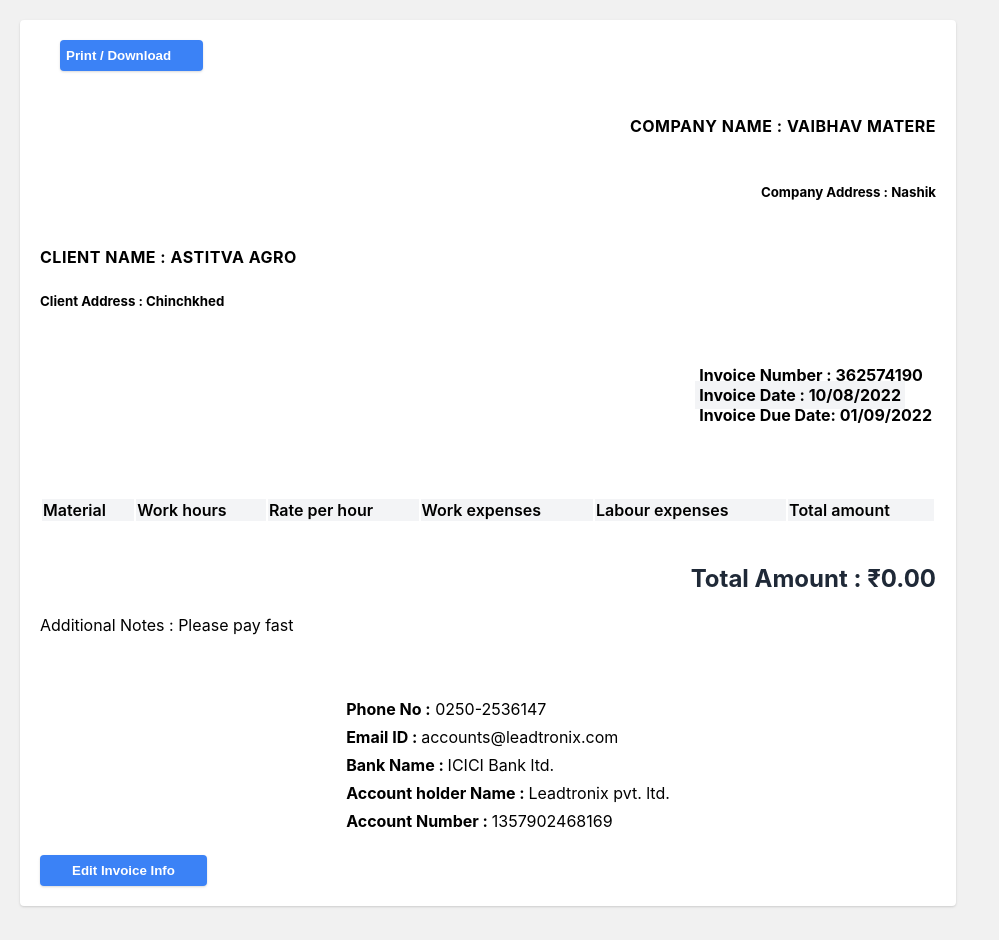
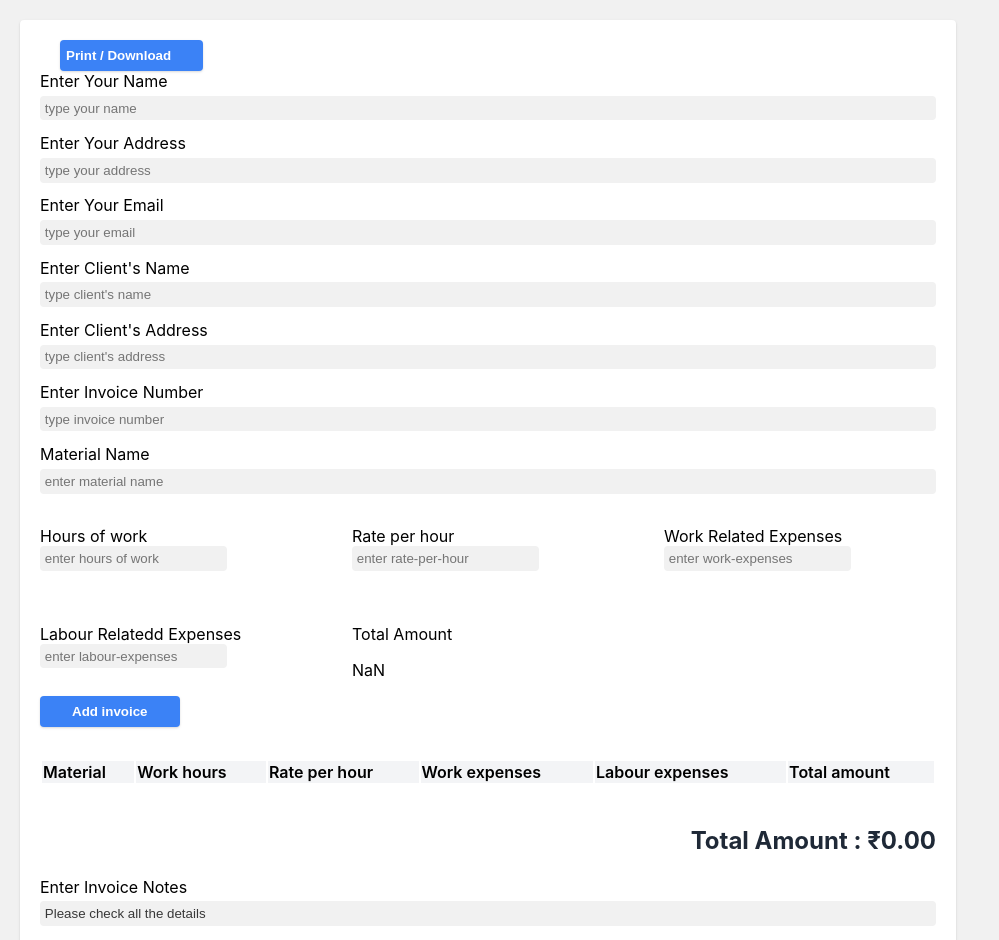
Before and after one commit to vaibhav18matere/invoice-generator, a React (Create React App) app: page / in a window 1280 px wide. Shown: the top 940 px of the page, without its empty margins (0-999 px from the left). Built offline with nearby package versions, Linux system fonts and the light colour scheme.

Commit message:
refactor a; removed initial states

```diff
--- a/src/App.js
+++ b/src/App.js
@@ -11,16 +11,18 @@ import TableForm from "./components/TableForm/TableForm";
 import ReactToPrint from "react-to-print";
 
 function App() {
-  const [name, setName] = useState("Vaibhav Matere");
-  const [address, setAddress] = useState("Nashik");
-  const [email, setEmail] = useState("vpm18897@gmail.com");
-  const [showInvoice, setShowInvoice] = useState(true);
-  const [clientName, setClientName] = useState("Astitva Agro");
-  const [clientAddress, setClientAddress] = useState("Chinchkhed");
-  const [invoiceNumber, setInvoiceNumber] = useState("362574190");
-  const [invoiceNotes, setInvoiceNotes] = useState("Please pay fast");
-  const [invoiceDate, setInvoiceDate] = useState("10/08/2022");
-  const [dueDate, setDueDate] = useState("01/09/2022");
+  const [name, setName] = useState("");
+  const [address, setAddress] = useState("");
+  const [email, setEmail] = useState("");
+  const [showInvoice, setShowInvoice] = useState(false);
+  const [clientName, setClientName] = useState("");
+  const [clientAddress, setClientAddress] = useState("");
+  const [invoiceNumber, setInvoiceNumber] = useState("");
+  const [invoiceNotes, setInvoiceNotes] = useState(
+    "Please check all the details"
+  );
+  const [invoiceDate, setInvoiceDate] = useState("");
+  const [dueDate, setDueDate] = useState("");
   const [material, setMaterial] = useState();
   const [workHours, setWorkHours] = useState();
   const [ratePerHour, setRatePerHour] = useState();
```
